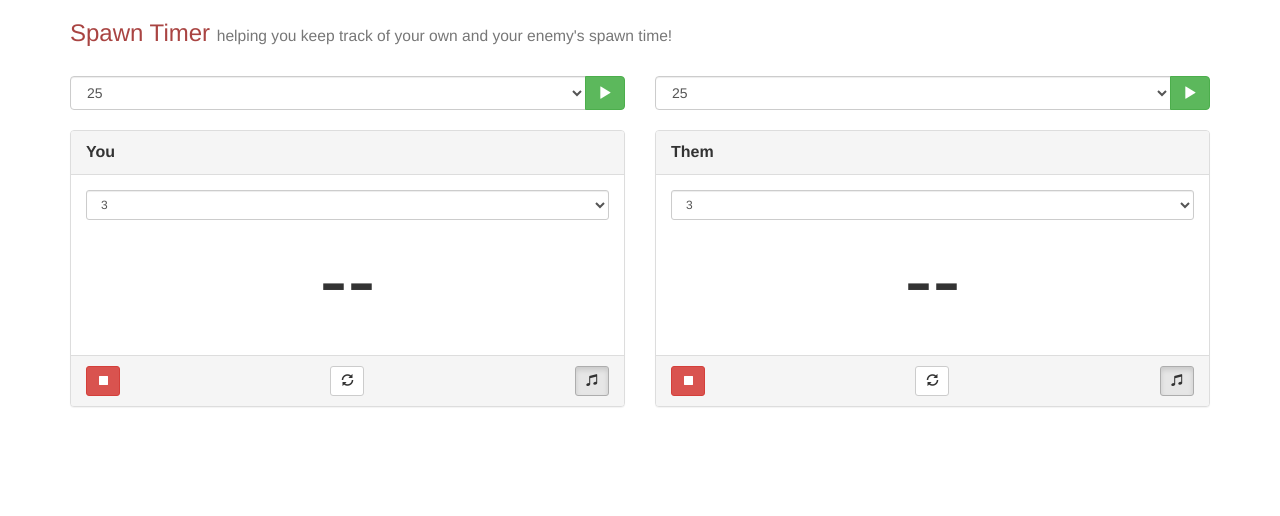
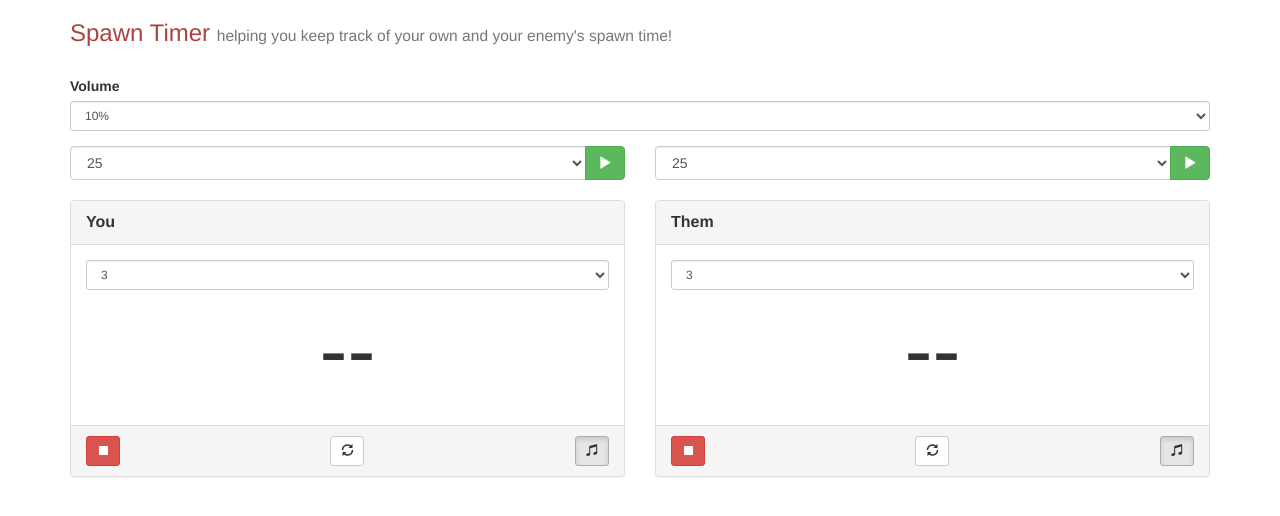
Before and after one commit to hoochi/hoochi.github.io, a website: page spawn-timer/app/index.html in a window 1280 px wide. Drawn offline with nearby package versions, Linux system fonts and the light colour scheme.

Commit message:
Add files via upload

```diff
--- a/spawn-timer/app/index.html
+++ b/spawn-timer/app/index.html
@@ -22,6 +22,26 @@
          </div>
       </div>
       <br />
+      <div class="row">
+         <div class="col-xs-12">
+            <div class="form-group">
+               <label for="">Volume</label>
+               <select class="form-control input-sm" id="vol">
+                  <<option value="0.05">5%</option>
+                  <<option value="0.1" selected>10%</option>
+                  <<option value="0.2">20%</option>
+                  <<option value="0.3">30%</option>
+                  <<option value="0.4">40%</option>
+                  <<option value="0.5">50%</option>
+                  <<option value="0.6">60%</option>
+                  <<option value="0.7">70%</option>
+                  <<option value="0.8">80%</option>
+                  <<option value="0.9">90%</option>
+                  <<option value="1.0">100%</option>
+               </select>
+            </div>
+         </div>
+      </div>
       <div class="row">
          <div class="col-xs-6">
             <div class="input-group">
```
